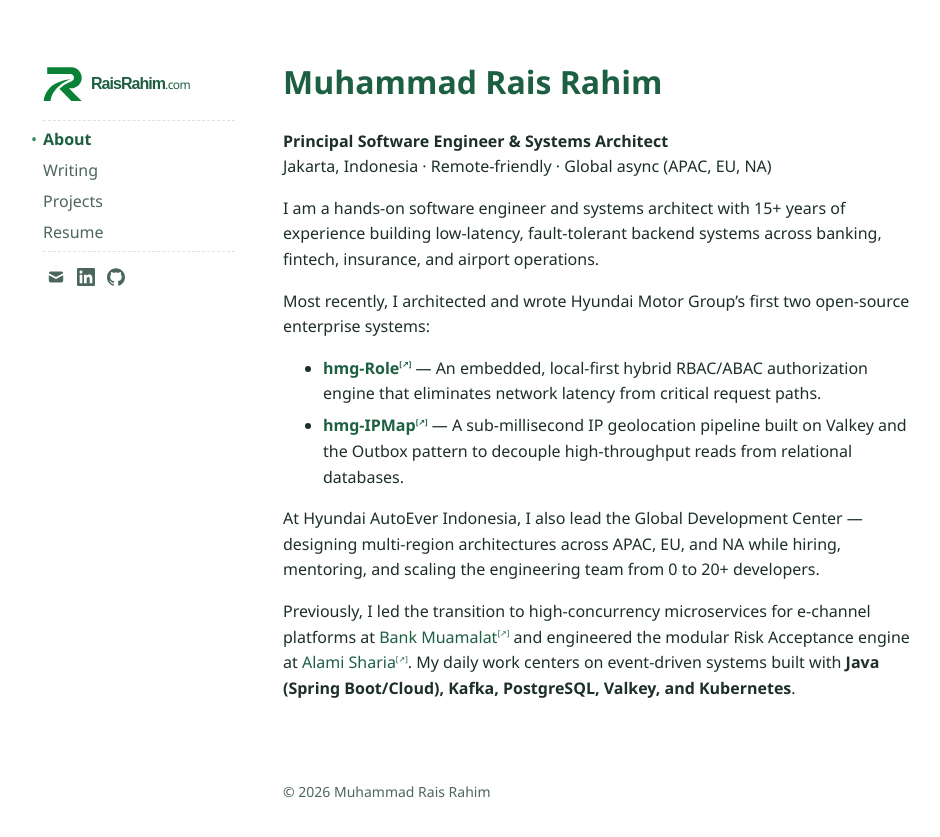
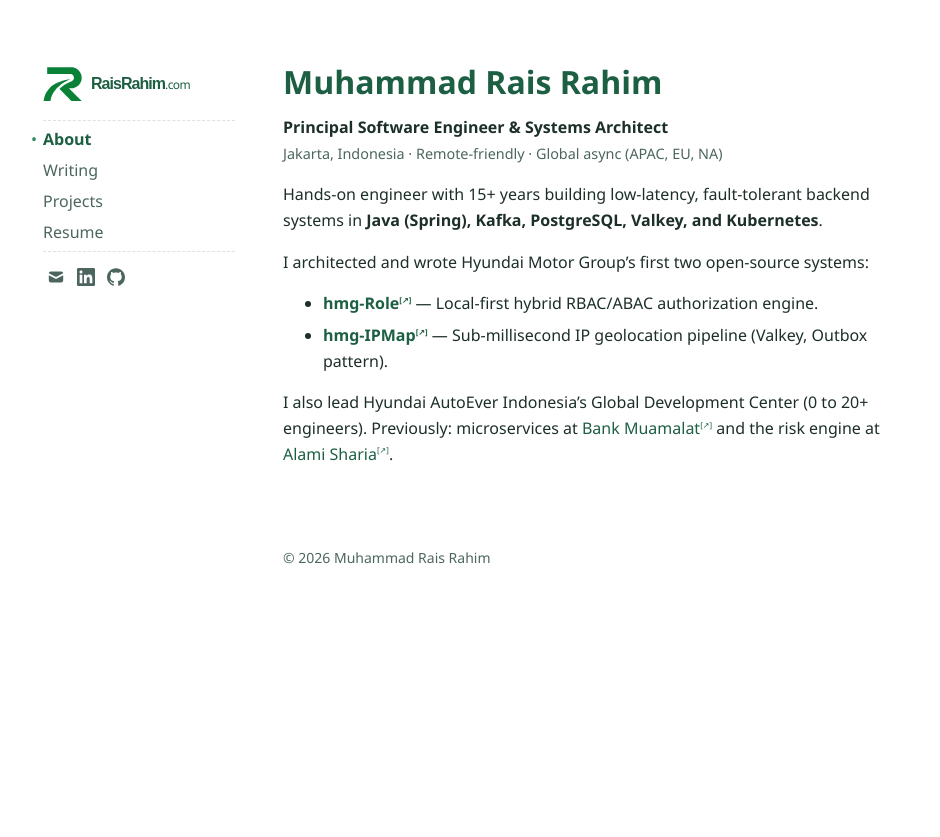
Before and after one commit to raisrahim/raisrahim.github.io, a Jekyll site: the page built from index.md, in a window 1280 px wide. Shown: the top 837 px of the page, without its empty margins (85-1025 px from the left). Built offline with Jekyll 4.4.1, drawn with Linux system fonts in a browser that asks for light colours.

Commit message:
fix: enhance home page styling and update resume links
Added a class to the home page title for better styling.
Updated the resume page to remove the Google Docs edit link
for a cleaner presentation.

```diff
--- a/_layouts/home.html
+++ b/_layouts/home.html
@@ -2,7 +2,7 @@
 layout: default
 ---
 
-<h1 class="page-title">{{ page.display_title | default: page.title }}</h1>
+<h1 class="page-title home-title">{{ page.display_title | default: page.title }}</h1>
 
 {%-if site.theme_config.show_description-%}
   <p>{{ site.description }}</p>
--- a/_sass/no-style-please.scss
+++ b/_sass/no-style-please.scss
@@ -65,6 +65,15 @@ body {
 }
 
 .page-title { margin-top: 0; }
+
+.home-title { margin-bottom: 0.25rem; }
+
+.home-intro { margin-top: 0.5rem; }
+
+.home-location {
+  color: var(--muted);
+  font-size: 0.9rem;
+}
 
 .post-title {
   line-height: 1.1;
--- a/index.md
+++ b/index.md
@@ -3,18 +3,16 @@ layout: home
 title: "Muhammad Rais Rahim | Principal Software Engineer & Architect"
 display_title: Muhammad Rais Rahim
 description: >-
-  Principal Software Engineer & Architect with EXPERIENCE_YEARS+ years building low-latency distributed systems, Java/Kafka backends, and open-source enterprise tools.
+  Principal Software Engineer & Systems Architect with 15+ years building low-latency distributed systems, Java/Kafka backends, and open-source enterprise tools.
 ---
 
-**Principal Software Engineer & Systems Architect**
-Jakarta, Indonesia · Remote-friendly · Global async (APAC, EU, NA)
+<p class="home-intro"><strong>Principal Software Engineer &amp; Systems Architect</strong><br>
+<span class="home-location">Jakarta, Indonesia · Remote-friendly · Global async (APAC, EU, NA)</span></p>
 
-I am a hands-on software engineer and systems architect with {{ site.experience_years }}+ years of experience building low-latency, fault-tolerant backend systems across banking, fintech, insurance, and airport operations.
+Hands-on engineer with {{ site.experience_years }}+ years building low-latency, fault-tolerant backend systems in **Java (Spring), Kafka, PostgreSQL, Valkey, and Kubernetes**.
 
-Most recently, I architected and wrote Hyundai Motor Group’s first two open-source enterprise systems:
-- **[hmg-Role](https://github.com/hyundaimotorgroup/hmg-role)** — An embedded, local-first hybrid RBAC/ABAC authorization engine that eliminates network latency from critical request paths.
-- **[hmg-IPMap](https://github.com/hyundaimotorgroup/hmg-ipmap)** — A sub-millisecond IP geolocation pipeline built on Valkey and the Outbox pattern to decouple high-throughput reads from relational databases.
+I architected and wrote Hyundai Motor Group’s first two open-source systems:
+- **[hmg-Role](https://github.com/hyundaimotorgroup/hmg-role)** — Local-first hybrid RBAC/ABAC authorization engine.
+- **[hmg-IPMap](https://github.com/hyundaimotorgroup/hmg-ipmap)** — Sub-millisecond IP geolocation pipeline (Valkey, Outbox pattern).
 
-At Hyundai AutoEver Indonesia, I also lead the Global Development Center — designing multi-region architectures across APAC, EU, and NA while hiring, mentoring, and scaling the engineering team from 0 to 20+ developers.
-
-Previously, I led the transition to high-concurrency microservices for e-channel platforms at [Bank Muamalat](https://www.bankmuamalat.co.id/) and engineered the modular Risk Acceptance engine at [Alami Sharia](https://alamisharia.co.id/). My daily work centers on event-driven systems built with **Java (Spring Boot/Cloud), Kafka, PostgreSQL, Valkey, and Kubernetes**.
+I also lead Hyundai AutoEver Indonesia’s Global Development Center (0 to 20+ engineers). Previously: microservices at [Bank Muamalat](https://www.bankmuamalat.co.id/) and the risk engine at [Alami Sharia](https://alamisharia.co.id/).
```
Also changed, not shown: resume.md (+1 -1 lines).
